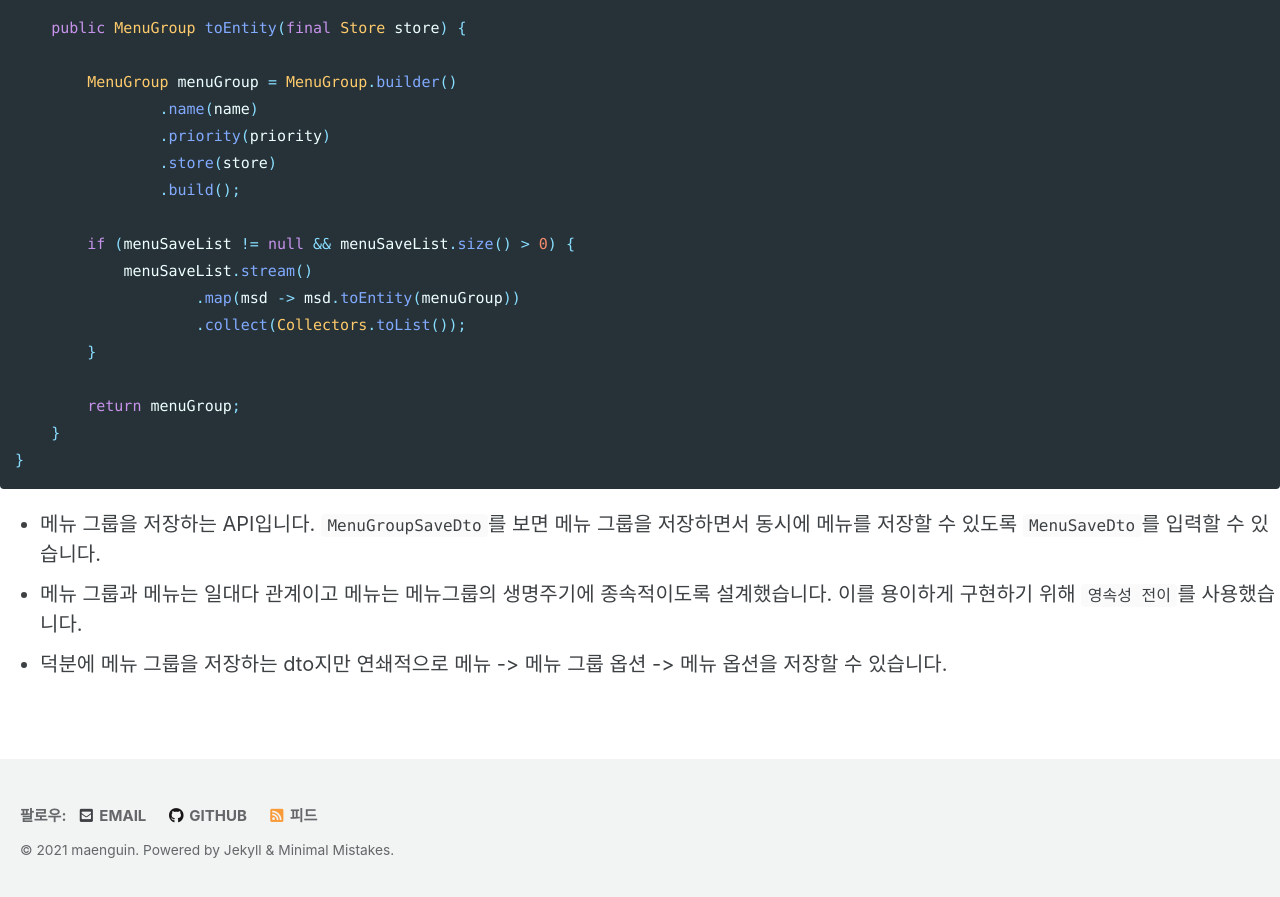
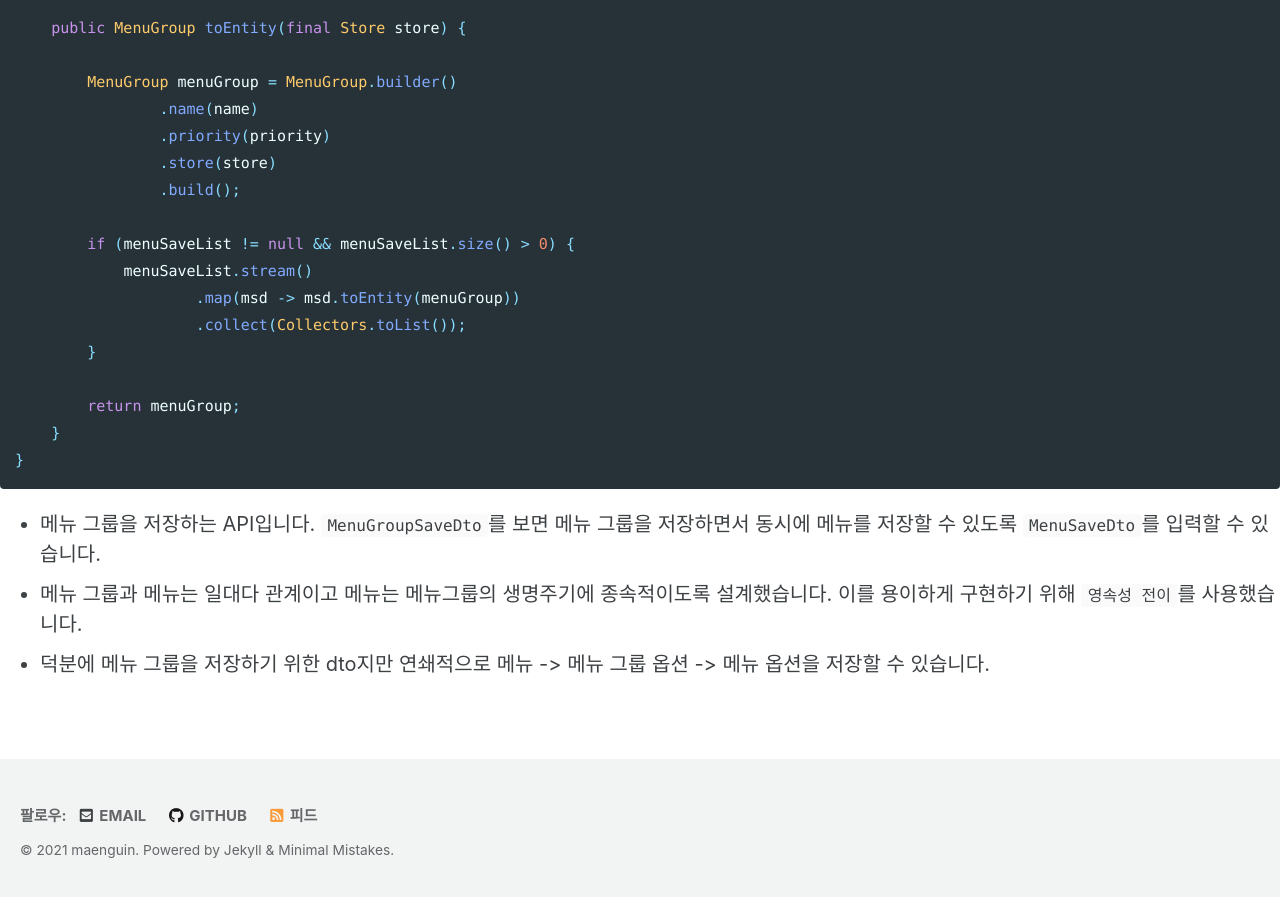
Before and after one commit to maenguin/maenguin.github.io, a Jekyll site: the page built from private/toy/menu.md, in a window 1280 px wide and 900 px high, scrolled down 3786 px. Shown: the top 897 px of the window. Built offline with Jekyll 4.4.1, drawn with Linux system fonts in a browser that asks for light colours; cached includes are drawn as plain includes; our own code applies the rules of GitHub Pages for plain Markdown files.

Commit message:
Update menu.md

````diff
--- a/private/toy/menu.md
+++ b/private/toy/menu.md
@@ -120,4 +120,4 @@ public class MenuGroupSaveDto {
 ```
 * 메뉴 그룹을 저장하는 API입니다. `MenuGroupSaveDto`를 보면 메뉴 그룹을 저장하면서 동시에 메뉴를 저장할 수 있도록 `MenuSaveDto`를 입력할 수 있습니다.
 * 메뉴 그룹과 메뉴는 일대다 관계이고 메뉴는 메뉴그룹의 생명주기에 종속적이도록 설계했습니다. 이를 용이하게 구현하기 위해 `영속성 전이`를 사용했습니다.
-* 덕분에 메뉴 그룹을 저장하는 dto지만 연쇄적으로 메뉴 -> 메뉴 그룹 옵션 -> 메뉴 옵션을 저장할 수 있습니다.
+* 덕분에 메뉴 그룹을 저장하기 위한 dto지만 연쇄적으로 메뉴 -> 메뉴 그룹 옵션 -> 메뉴 옵션을 저장할 수 있습니다.
````
